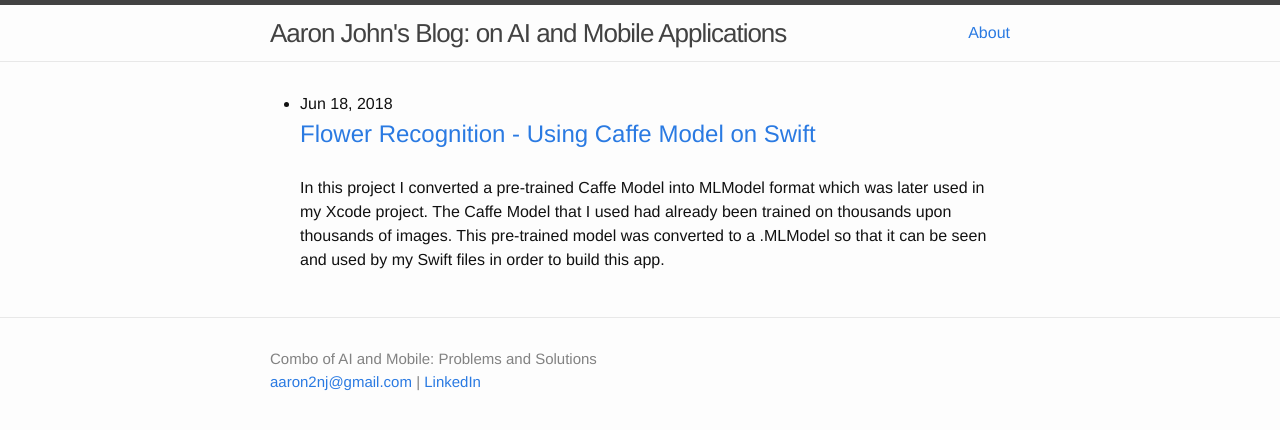
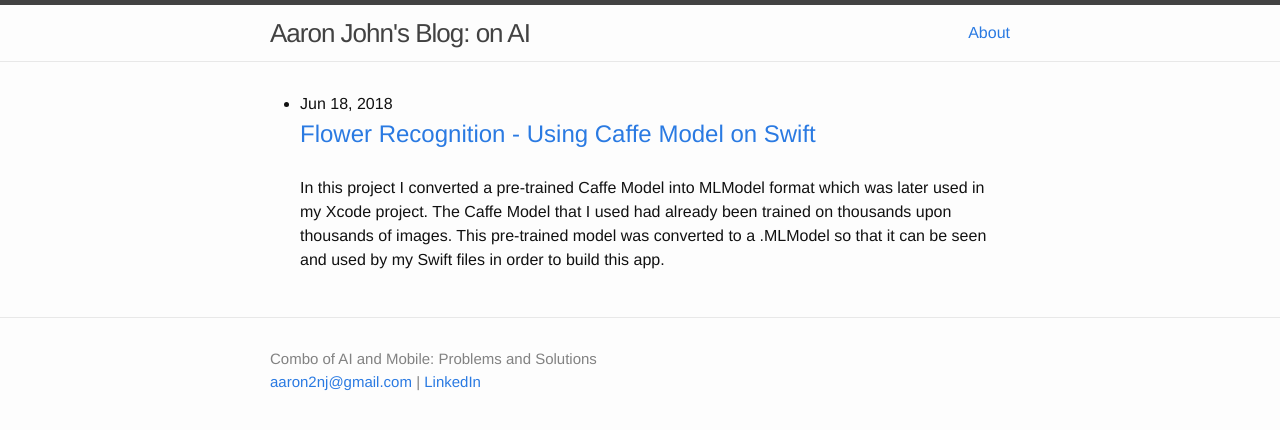
Before and after one commit to alexalwks2/aaronjohn2.github.io, a Jekyll site: the page built from index.html, in a window 1280 px wide. Shown: the top 430 px of the page. Built offline with Jekyll 4.4.1, drawn with Linux system fonts in a browser that asks for light colours.

Commit message:
Update _config.yml

```diff
--- a/_config.yml
+++ b/_config.yml
@@ -9,7 +9,7 @@
 title: Aaron John's Blog
 email: aaron2nj@gmail.com
 description: "Combo of AI and Mobile: Problems and Solutions"
-topics: "on AI and Mobile Applications"
+topics: "on AI"
 baseurl: "" # the subpath of your site, e.g. /blog
 url: "http://aaronjohn2.github.io" # the base hostname & protocol for your site
 twitter_username: aaron2john
```
